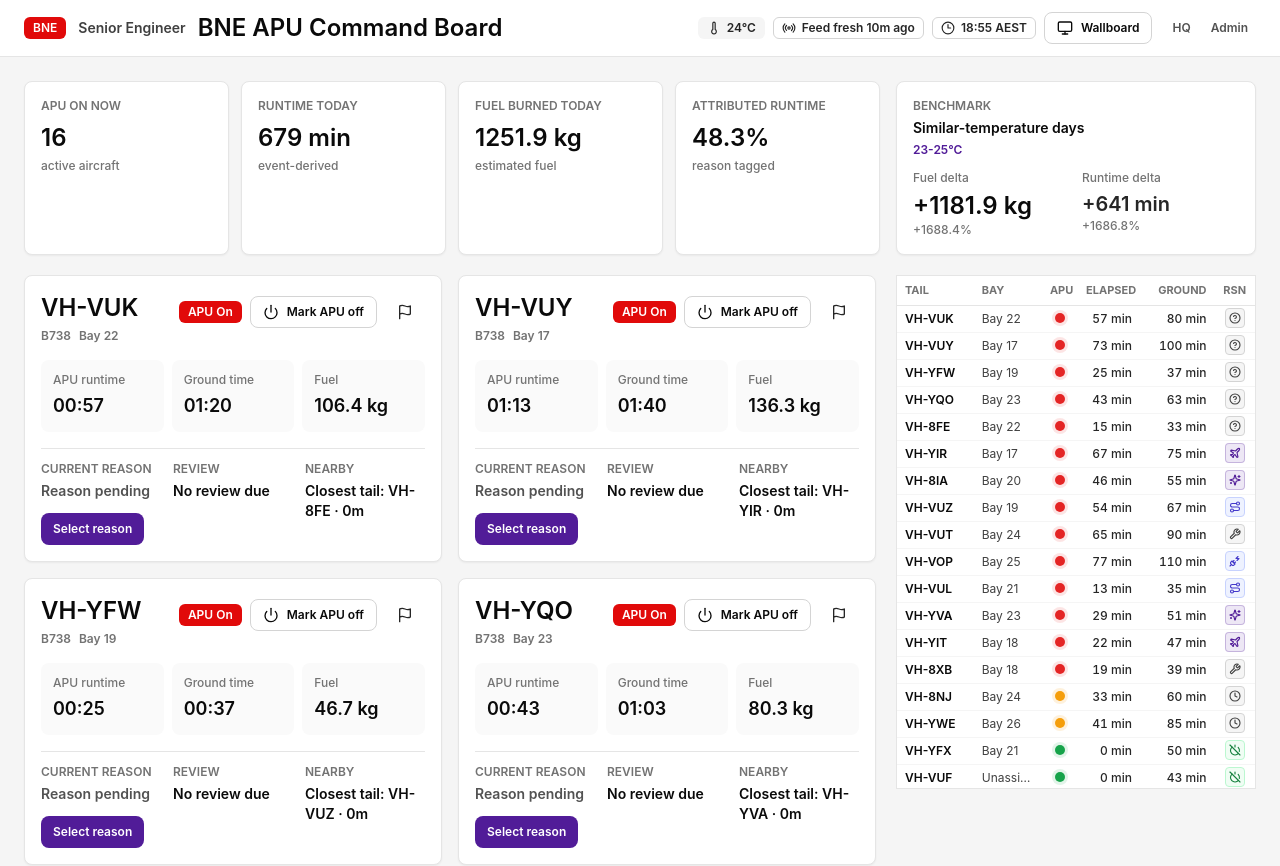
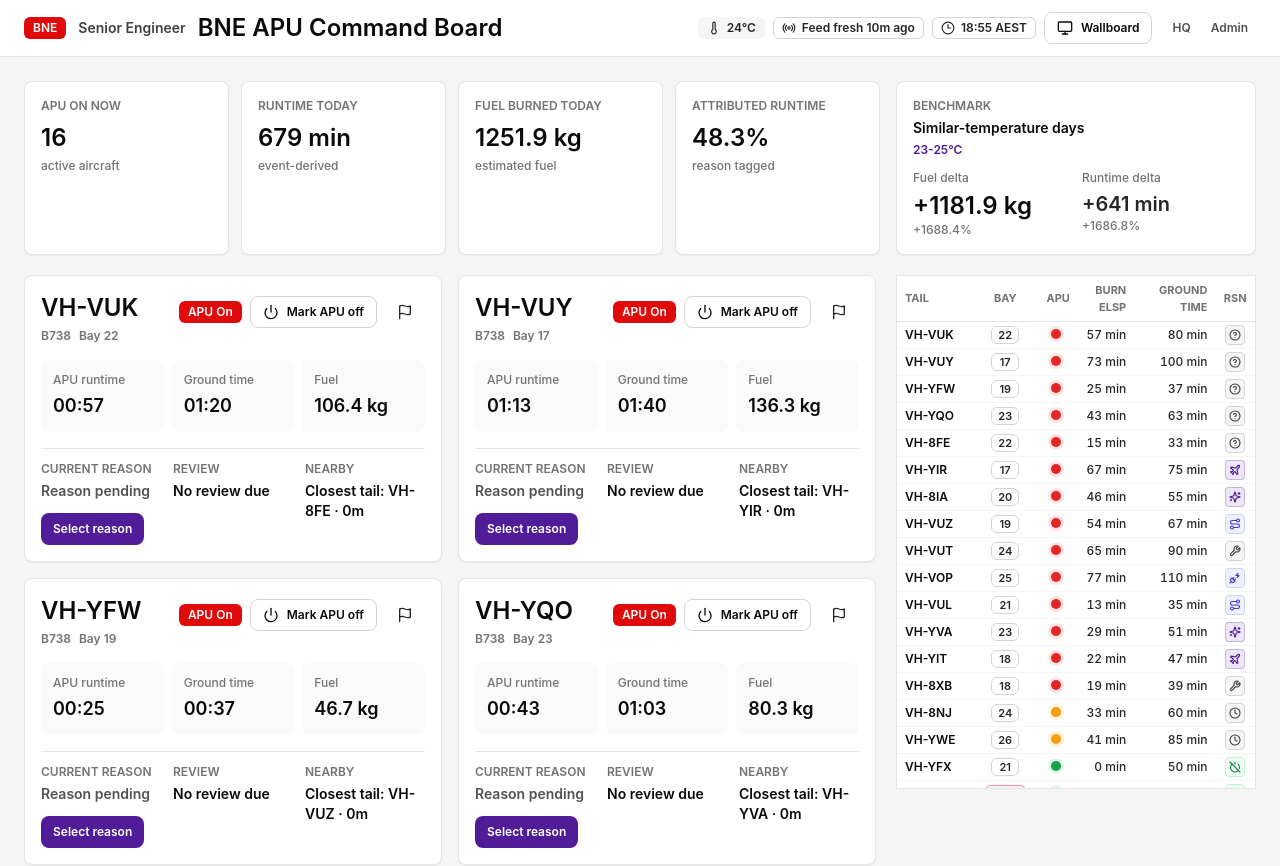
Before and after one commit to ben-dowden/APU-Alerting-Dashboard, a Next.js app: page /senior/bne in a window 1280 px wide. Shown: the top 866 px of the page. Built offline with nearby package versions, Linux system fonts and the light colour scheme.

Commit message:
fix:align-senior-ops-table-bay-badges

```diff
--- a/components/senior/ground-aircraft-table.tsx
+++ b/components/senior/ground-aircraft-table.tsx
@@ -1,5 +1,6 @@
 import type { KeyboardEvent } from "react";
 
+import { Badge } from "@/components/ui/badge";
 import type { GroundAircraftState } from "@/lib/read-models";
 
 import { ApuStatusLed, type ApuStatusLedState } from "./apu-status-led";
@@ -30,6 +31,16 @@ const apuLedStatus = (aircraft: GroundAircraftState): ApuStatusLedState => {
   return aircraft.apuState;
 };
 
+const bayDisplay = (aircraft: GroundAircraftState) => {
+  const bay = aircraft.bay?.trim();
+
+  if (!bay || bay.toLowerCase() === "unassigned") {
+    return { code: "U/A", isUnassigned: true };
+  }
+
+  return { code: bay.replace(/^Bay\s+/i, ""), isUnassigned: false };
+};
+
 const handleRowKeyDown = (
   event: KeyboardEvent<HTMLTableRowElement>,
   tail: string,
@@ -58,15 +69,18 @@ export function GroundAircraftTable({ aircraft, onFocusTail }: GroundAircraftTab
             <thead className="sticky top-0 z-10 bg-white">
               <tr className="border-b border-neutral-200 text-[11px] font-semibold uppercase tracking-normal text-neutral-500">
                 <th className="w-[72px] px-2 py-1.5">Tail</th>
-                <th className="w-[64px] px-2 py-1.5">Bay</th>
+                <th className="w-[64px] px-2 py-1.5 text-center">Bay</th>
                 <th className="w-[34px] px-2 py-1.5 text-center">APU</th>
-                <th className="w-[58px] px-2 py-1.5 text-right">Elapsed</th>
-                <th className="w-[70px] px-2 py-1.5 text-right">Ground</th>
+                <th className="w-[58px] px-2 py-1.5 text-right">Burn Elsp</th>
+                <th className="w-[78px] px-2 py-1.5 text-right">Ground Time</th>
                 <th className="w-[38px] px-2 py-1.5 text-center">Rsn</th>
               </tr>
             </thead>
             <tbody>
-              {aircraft.map((item) => (
+              {aircraft.map((item) => {
+                const bay = bayDisplay(item);
+
+                return (
                   <tr
                     aria-label={`Show ${item.tail} aircraft card`}
                     className="h-[27px] cursor-pointer border-b border-neutral-100 text-neutral-800 outline-none transition-colors last:border-b-0 hover:bg-neutral-50 focus-visible:bg-neutral-50 focus-visible:ring-2 focus-visible:ring-inset focus-visible:ring-virgin-purple"
@@ -82,7 +96,25 @@ export function GroundAircraftTable({ aircraft, onFocusTail }: GroundAircraftTab
                     >
                       {item.tail}
                     </th>
-                  <td className="truncate px-2 py-0.5 text-neutral-700">{item.bay ?? "Unassigned"}</td>
+                    <td className="px-2 py-0.5 text-center">
+                      <Badge
+                        aria-label={bay.isUnassigned ? "Unassigned bay" : `Bay ${bay.code}`}
+                        className={
+                          bay.isUnassigned
+                            ? "min-w-8 justify-center gap-1 border-virgin-red/40 bg-virgin-red/5 px-1.5 py-0 text-[11px] leading-4 text-virgin-red"
+                            : "min-w-7 justify-center px-1.5 py-0 text-[11px] leading-4"
+                        }
+                        variant={bay.isUnassigned ? "outline" : "neutral"}
+                      >
+                        <span>{bay.code}</span>
+                        {bay.isUnassigned ? (
+                          <span
+                            aria-hidden="true"
+                            className="size-1 rounded-full bg-virgin-red"
+                          />
+                        ) : null}
+                      </Badge>
+                    </td>
                     <td className="px-2 py-0.5 text-center">
                       <ApuStatusLed status={apuLedStatus(item)} />
                     </td>
@@ -96,7 +128,8 @@ export function GroundAircraftTable({ aircraft, onFocusTail }: GroundAircraftTab
                       <ReasonCharm label={apuSignal(item)} />
                     </td>
                   </tr>
-              ))}
+                );
+              })}
             </tbody>
           </table>
         </div>
```
Also changed, not shown: 1 other file (tests, documents, lock files or other folders). Lines whose indentation alone changed are shown as unchanged.
